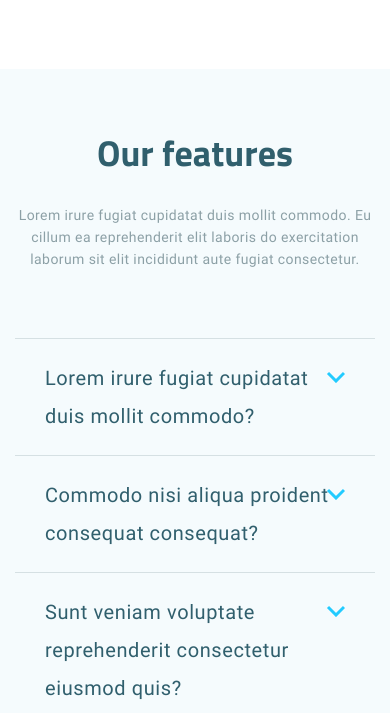
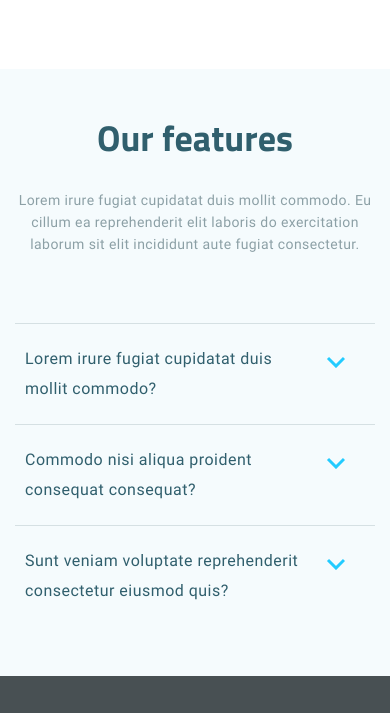
Before and after one commit to shock-dev/Webim, a website: page app/index.html in a window 390 px wide. Shown: the part 3148-3861 px from the top of the page. Drawn offline with nearby package versions, Linux system fonts and the light colour scheme; files that its build step writes are made by us from their sources.

Commit message:
#A: question section

```diff
--- a/app/scss/_media.scss
+++ b/app/scss/_media.scss
@@ -36,6 +36,10 @@
 }
 
 @media (max-width: 768px) {
+  .questions {
+    padding: 50px 0;
+  }
+
   .header__menu {
     display: none;
   }
@@ -46,6 +50,11 @@
 
   .partners-slider__item {
     padding: 50px 0;
+  }
+
+  .questions__item-head {
+    font-size: 16px;
+    line-height: 30px;
   }
 }
 
@@ -80,4 +89,12 @@
   .features__item {
     width: calc(100% - 40px);
   }
+
+  .questions__item-head {
+    padding-left: 10px;
+  }
+
+  .questions__item-body {
+    padding-left: 10px;
+  }
 }
--- a/app/scss/components/_questions.scss
+++ b/app/scss/components/_questions.scss
@@ -22,8 +22,11 @@
   &__item-head {
     cursor: pointer;
     border-top: 1px solid rgba(#8B9FA6, .3);
-    padding: 20px 30px;
+    padding: 20px 75px 20px 30px;
     position: relative;
+    font-size: 20px;
+    line-height: 38px;
+    letter-spacing: 0.03em;
 
     &:after {
       content: '';
@@ -42,12 +45,6 @@
     transform: rotate(180deg);
   }
 
-  &__item-head {
-    font-size: 20px;
-    line-height: 38px;
-    letter-spacing: 0.03em;
-  }
-
   &__item-body {
     padding: 5px 30px 20px;
     display: none;
```
